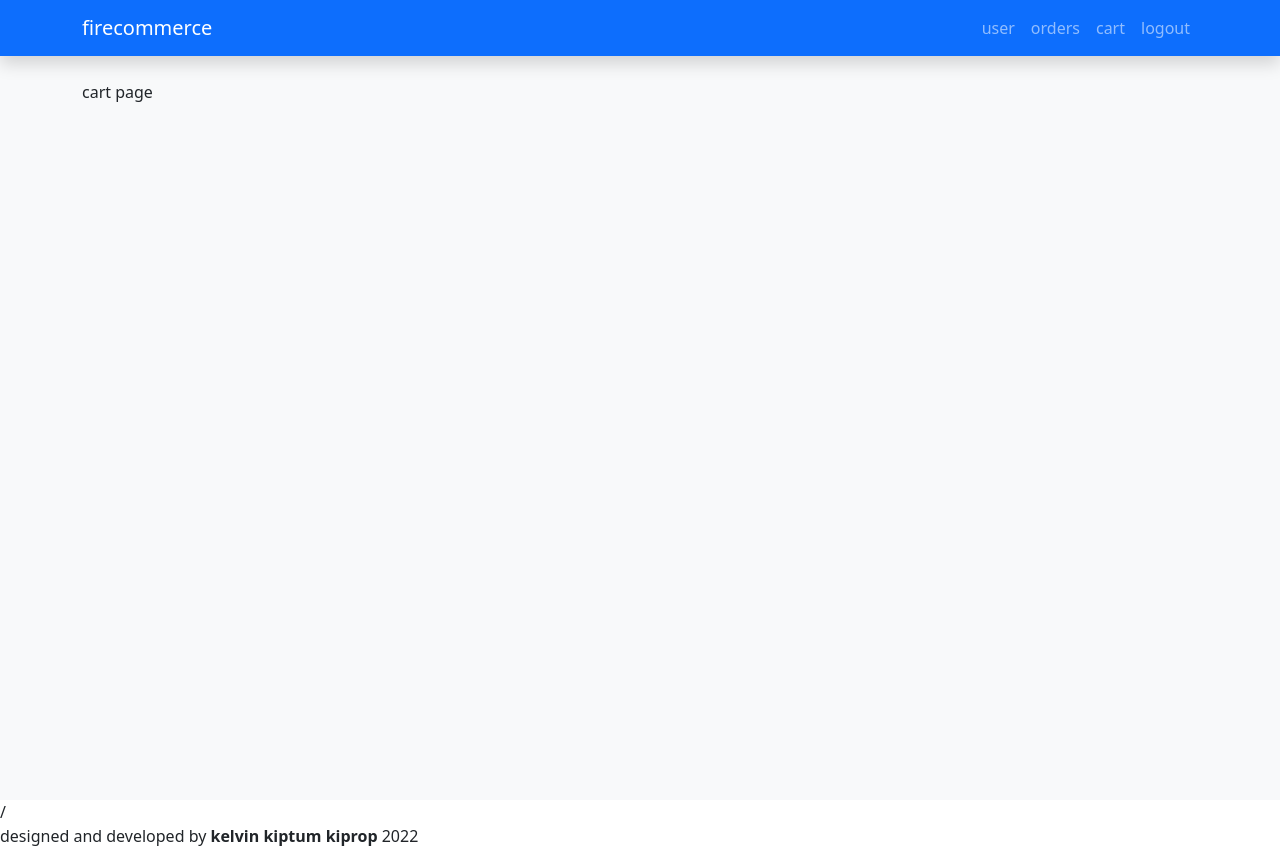
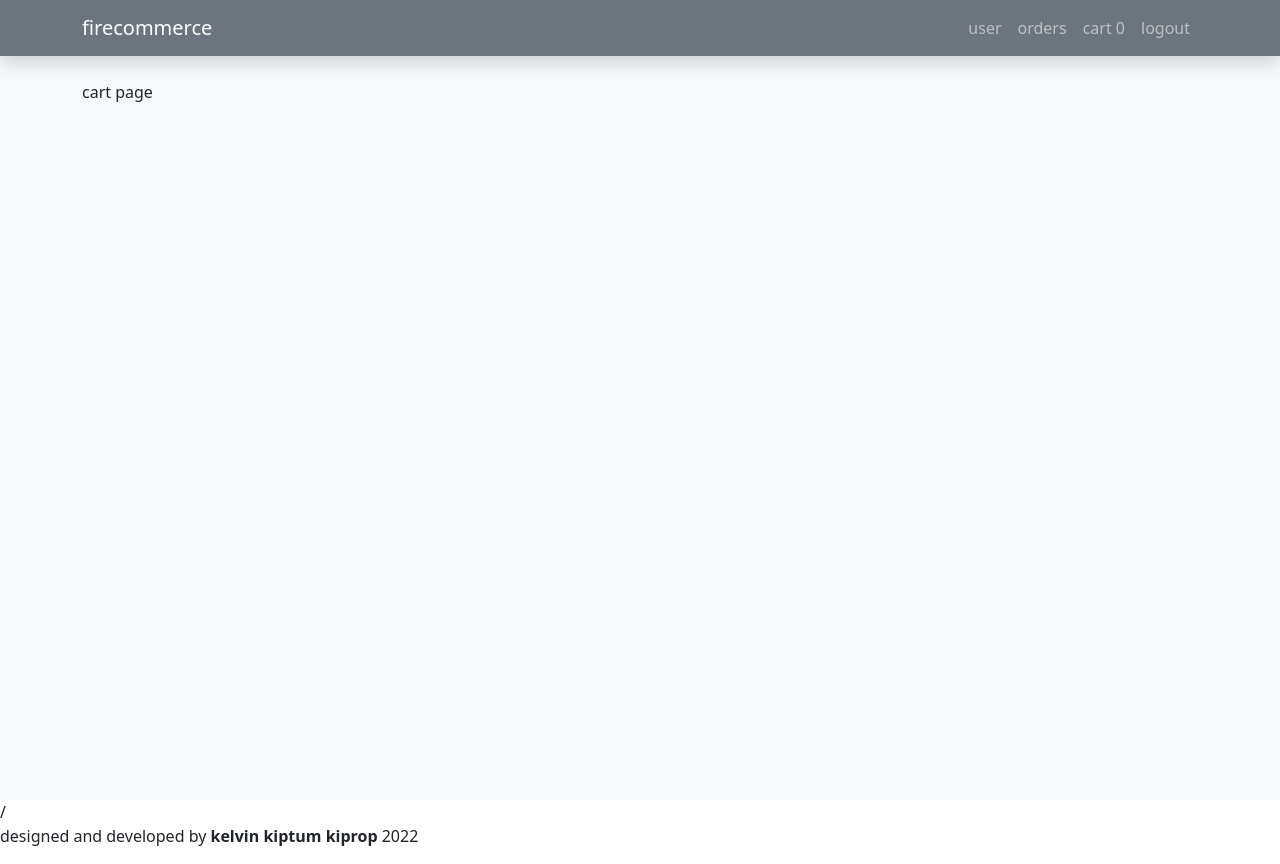
Before and after one commit to kelvink96/fire-ecommerce-io, a React (Create React App) app: page /cart in a window 1280 px wide. Built offline with nearby package versions, Linux system fonts and the light colour scheme.

Commit message:
# Cart - added redux logic for state management of cart - added localStorage as default DB for storing cart items

```diff
--- a/package.json
+++ b/package.json
@@ -41,5 +41,8 @@
       "last 1 firefox version",
       "last 1 safari version"
     ]
+  },
+  "devDependencies": {
+    "redux-devtools-extension": "^2.13.9"
   }
 }
--- a/src/components/Header.js
+++ b/src/components/Header.js
@@ -1,18 +1,22 @@
 import React from 'react';
 import {Container, Nav, Navbar} from "react-bootstrap";
+import {useSelector} from "react-redux";
 
 const Header = () => {
+
+	const {cartItems} = useSelector(state => state.cartReducer);
+
 	return (
 		<div className="header">
-			<Navbar bg="primary" variant="dark" expand="lg" fixed="top" className="shadow">
+			<Navbar bg="secondary" variant="dark" expand="lg" fixed="top" className="shadow">
 				<Container>
 					<Navbar.Brand href="/">firecommerce</Navbar.Brand>
 					<Navbar.Toggle aria-controls="basic-navbar-nav"/>
 					<Navbar.Collapse id="basic-navbar-nav">
 						<Nav className="ms-auto">
-							<Nav.Link href="/user">user</Nav.Link>
-							<Nav.Link href="/order">orders</Nav.Link>
-							<Nav.Link href="/cart">cart</Nav.Link>
+							<Nav.Link href="/">user</Nav.Link>
+							<Nav.Link href="/">orders</Nav.Link>
+							<Nav.Link href="/cart">cart {cartItems.length}</Nav.Link>
 							<Nav.Link href="/">logout</Nav.Link>
 						</Nav>
 					</Navbar.Collapse>
--- a/src/index.js
+++ b/src/index.js
@@ -1,10 +1,14 @@
 import React from 'react';
 import ReactDOM from 'react-dom';
 import App from './App';
+import {Provider} from "react-redux";
+import {store} from "./reducer/store";
 
 ReactDOM.render(
 	<React.StrictMode>
-		<App/>
+		<Provider store={store}>
+			<App/>
+		</Provider>
 	</React.StrictMode>,
 	document.getElementById('root')
 );
--- a/src/pages/HomePage.js
+++ b/src/pages/HomePage.js
@@ -4,21 +4,12 @@ import {Link} from "react-router-dom";
 import {collection, getDocs} from "firebase/firestore";
 import firebaseDB from "../firebase.config";
 import Layout from "../components/Layout";
+import {useDispatch, useSelector} from "react-redux";
 
 const HomePage = () => {
 	const [products, setProducts] = useState([]);
-
-	/*const addProductsData = (evt) => {
-		evt.preventDefault();
-		alert('');
-		cartProducts.map(async (product) => {
-			try {
-				await addDoc(collection(firebaseDB, "products"), product);
-			} catch (e) {
-				console.log(e.message);
-			}
-		});
-	}*/
+	const {cartItems} = useSelector(state => state.cartReducer);
+	const dispatch = useDispatch();
 
 	useEffect(() => {
 		getProductsData();
@@ -39,6 +30,14 @@ const HomePage = () => {
 		}
 	}
 
+	useEffect(() => {
+		localStorage.setItem("cartItems", JSON.stringify(cartItems));
+	}, [cartItems]);
+
+	const addToCart = (product) => {
+		dispatch({type: "ADD_TO_CART", payload: product})
+	}
+
 	return (
 		<Layout>
 			{/*<Button size="lg" onClick={addProductsData}>add</Button>*/}
@@ -55,12 +54,12 @@ const HomePage = () => {
 										lead-in to additional content. This content is a little bit longer.
 									</Card.Text>
 								</Card.Body>
-								<Card.Footer className="bg-transparent border-0">
-									<div className="position-absolute bottom-0 mb-3 d-flex gap-2">
-										<Button>add to cart</Button>
-									</div>
-								</Card.Footer>
 							</Link>
+							<Card.Footer className="bg-transparent border-0">
+								<div className="position-absolute bottom-0 mb-3 d-flex gap-2">
+									<Button onClick={() => addToCart(p)}>add to cart</Button>
+								</div>
+							</Card.Footer>
 						</Card>
 					</Col>
 				))}
--- /dev/null
+++ b/src/reducer/cartReducer.js
@@ -0,0 +1,15 @@
+const initialState = {
+	cartItems: ["item1"]
+}
+
+export const cartReducer = (state = initialState, action) => {
+	switch (action.type) {
+		case "ADD_TO_CART": {
+			return {
+				...state, cartItems: [...state.cartItems, action.payload]
+			}
+		}
+		default :
+			return state;
+	}
+}
--- /dev/null
+++ b/src/reducer/rootReducer.js
@@ -0,0 +1,6 @@
+import {combineReducers} from "redux";
+import {cartReducer} from "./cartReducer";
+
+const rootReducer = combineReducers({cartReducer: cartReducer});
+
+export default rootReducer;
--- /dev/null
+++ b/src/reducer/store.js
@@ -0,0 +1,17 @@
+import {createStore} from "redux";
+import {composeWithDevTools} from "redux-devtools-extension";
+import rootReducer from "./rootReducer";
+
+const composeEnhancers = composeWithDevTools({});
+
+const initialStore = {
+	cartReducer: {
+		cartItems: JSON.parse(localStorage.getItem('cartItems')) ?? []
+	}
+}
+
+export const store = createStore(
+	rootReducer,
+	initialStore,
+	composeEnhancers()
+);
```
Also changed, not shown: 1 other file (tests, documents, lock files or other folders).
